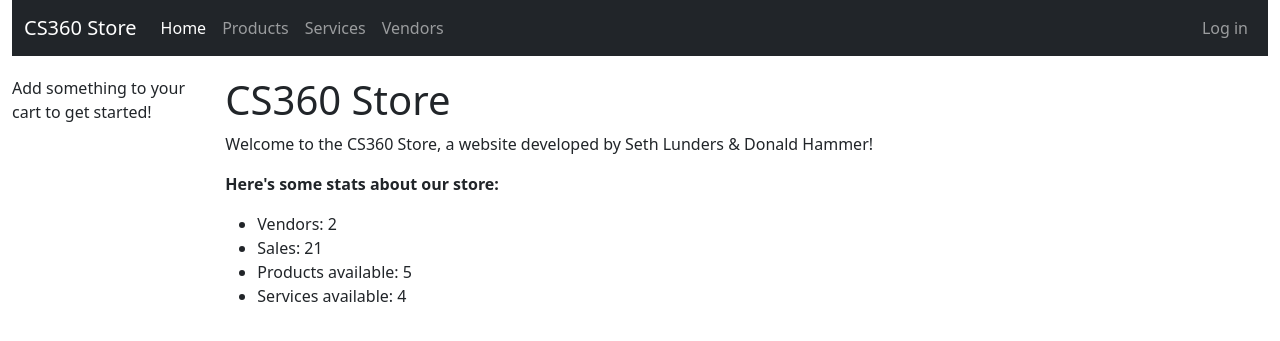
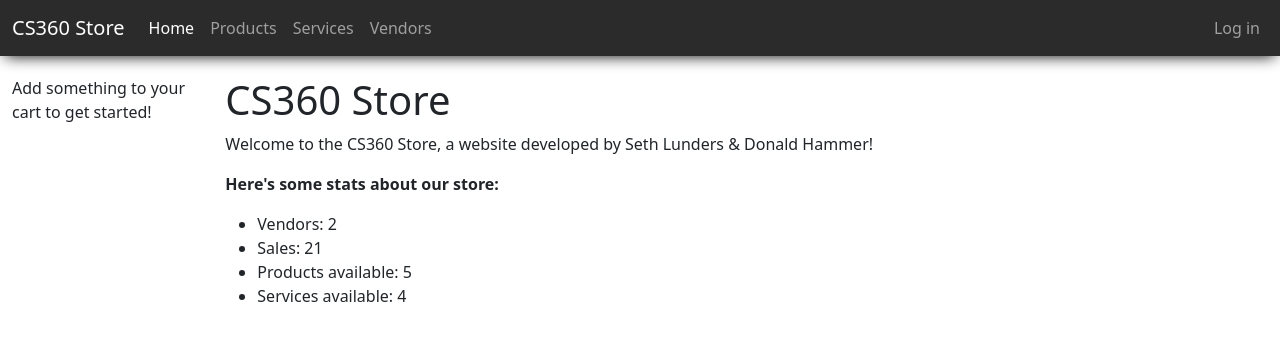
Before and after one commit to selunders/cs360_store, a Django app: page /store/ in a window 1280 px wide. Shown: the top 341 px of the page. Run offline with Django 4.2, Linux system fonts and the light colour scheme; data comes from the database, SQL or seed files in the repository.

Commit message:
Add some navbar styling

```diff
--- a/cs360store/storeApp/static/css/styles.css
+++ b/cs360store/storeApp/static/css/styles.css
@@ -19,6 +19,14 @@ h1 {
     max-width: 480px;
 }
 
+.bg-dark {
+    background-color: rgb(43, 43, 43) !important
+}
+
+.navbar {
+    box-shadow: 0px 5px 15px -5px #000000;
+}
+
 @media screen and (min-width: 564px) {
     .my-product-card {
         max-width: 300px;
--- a/cs360store/storeApp/templates/base_generic.html
+++ b/cs360store/storeApp/templates/base_generic.html
@@ -12,7 +12,6 @@
   <link rel="stylesheet" href="{% static 'css/styles.css' %}">
 </head>
 <body>
-  <div class="container-fluid">
   <nav class="navbar navbar-expand-md navbar-dark bg-dark" aria-label="Fourth navbar example">
     <div class="container-fluid">
       <a class="navbar-brand" href="{% url 'index' %}">CS360 Store</a>
@@ -61,6 +60,7 @@
       </div>
     </div>
   </nav>
+  <div class="container-fluid">
     <div class="row">
       <div class="col-sm-2">
       {% block sidebar %}
```
Lines whose indentation alone changed are shown as unchanged.
